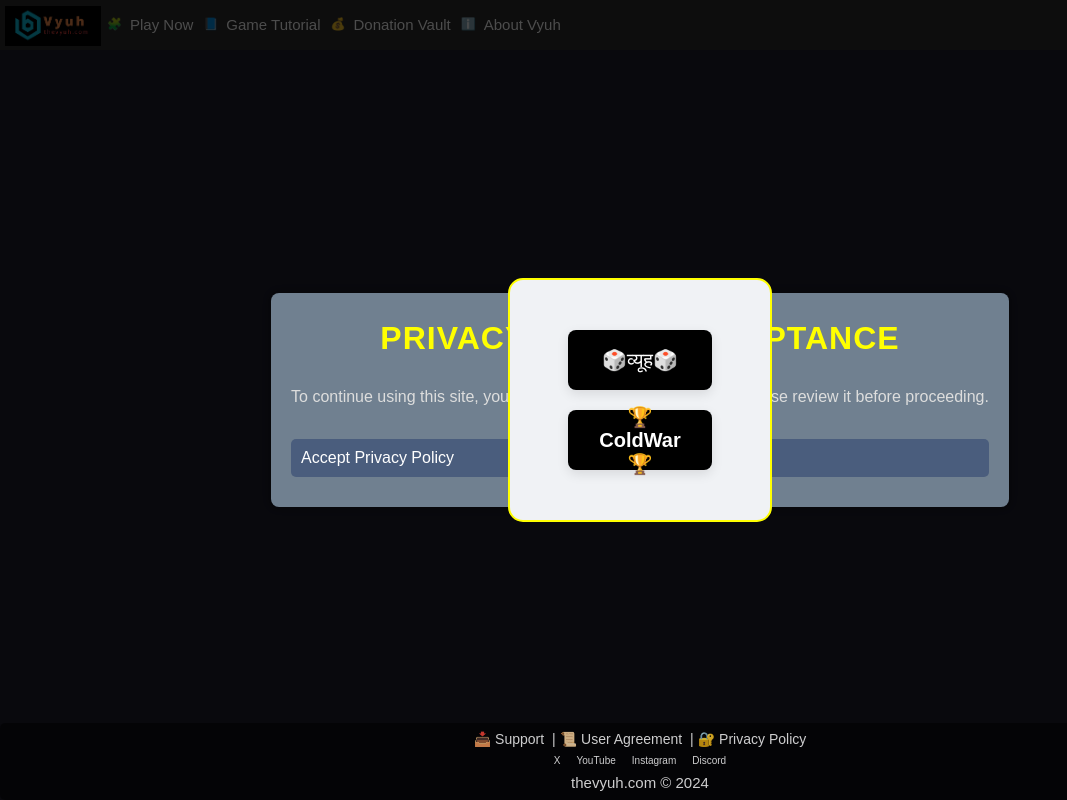
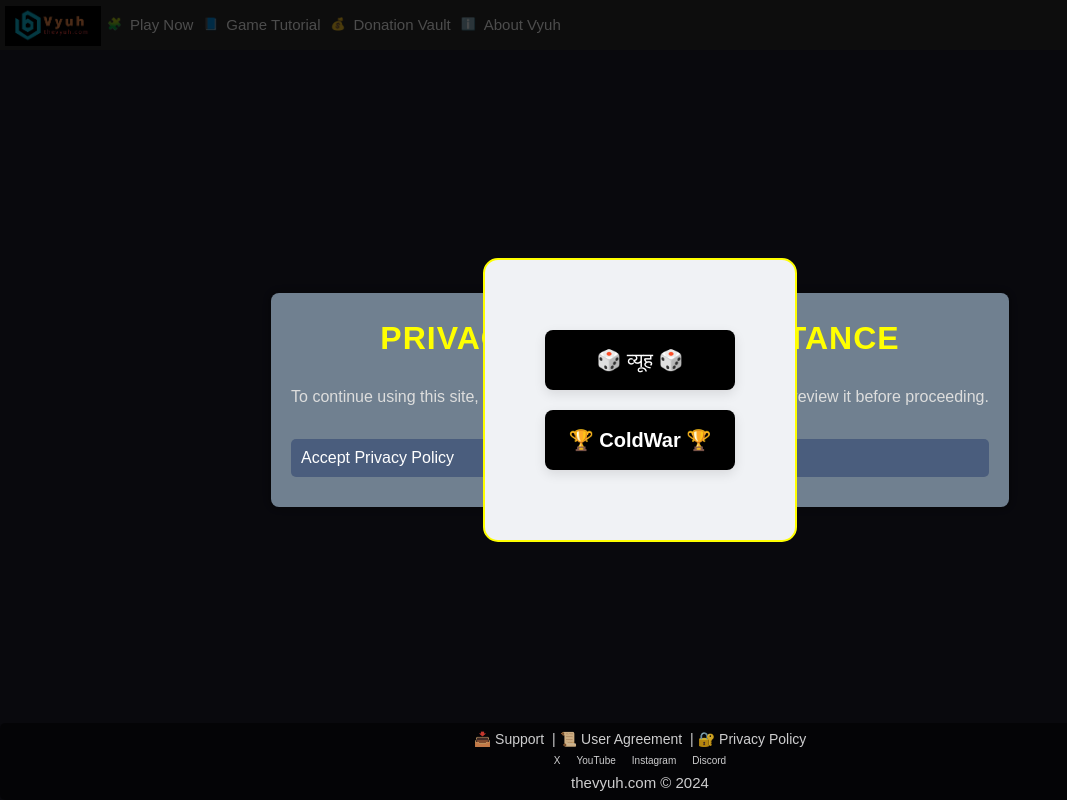
Before and after one commit to Wise-oo7/Vyooh, a React (Vite) app: page /play in a window 1280 px wide. Shown: the whole page, without its empty margins (0-1067 px from the left). Built offline with nearby package versions, Linux system fonts and the light colour scheme; no server answers.

Commit message:
Updated multiple lines and added new code

```diff
--- a/src/components/Footer.css
+++ b/src/components/Footer.css
@@ -466,7 +466,7 @@
   justify-content: center;
   height: 100%;
   background-color: #f0f2f5;
-  padding: 40px;
+  padding: 60px;
   box-sizing: border-box;
   position: relative;
   border-radius: 15px;
@@ -502,7 +502,7 @@
 }
 
 .play-button {
-  width: 80%;
+  width: 100%;
   max-width: 300px;
   height: 60px;
   margin: 10px 0;
--- a/src/components/Play.jsx
+++ b/src/components/Play.jsx
@@ -16,10 +16,10 @@
   return (
     <div className="play-container">
       <button className="play-button" onClick={handleMahabharatClick}>
-        🎲व्यूह🎲
+        🎲 व्यूह 🎲
       </button>
       <button className="play-button" onClick={handleSuperPowerClick}>
-        🏆ColdWar🏆
+        🏆 ColdWar 🏆
       </button>
     </div>
   );
```
